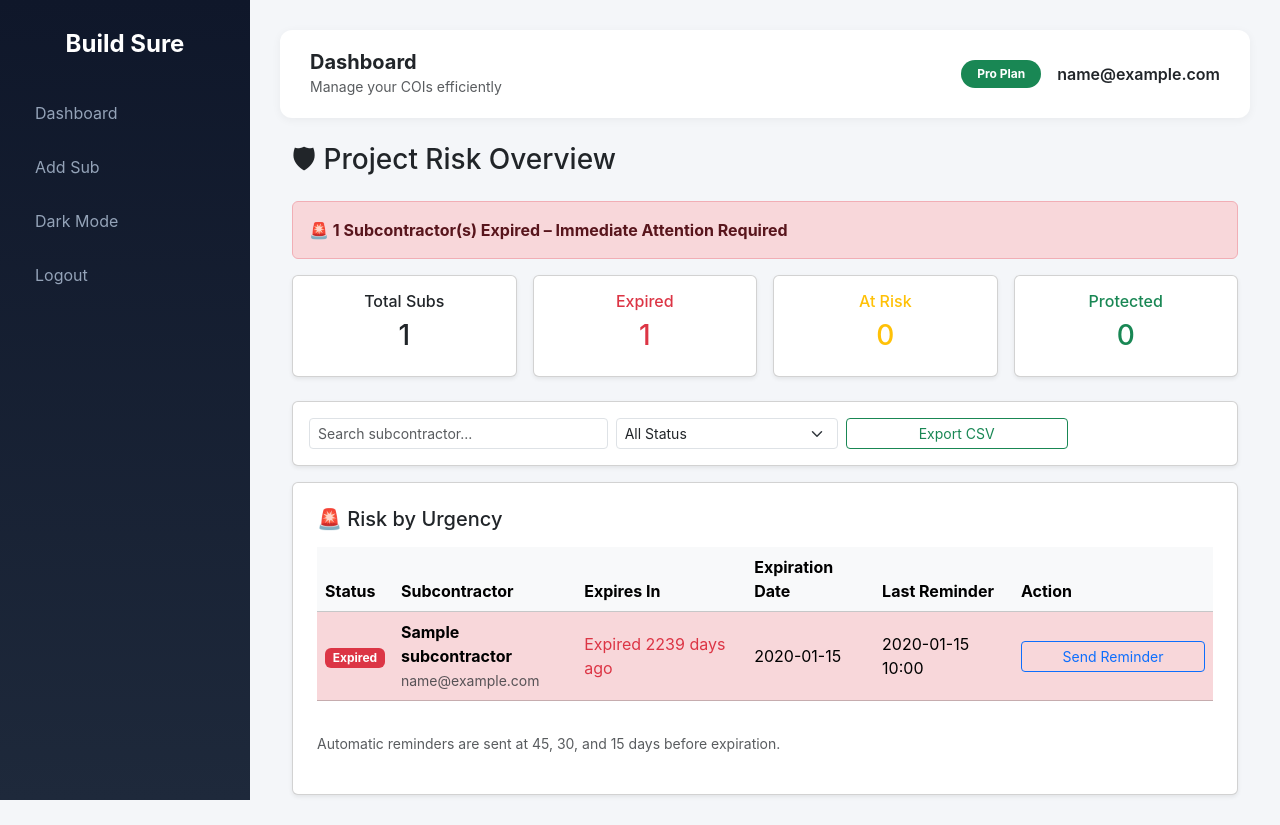
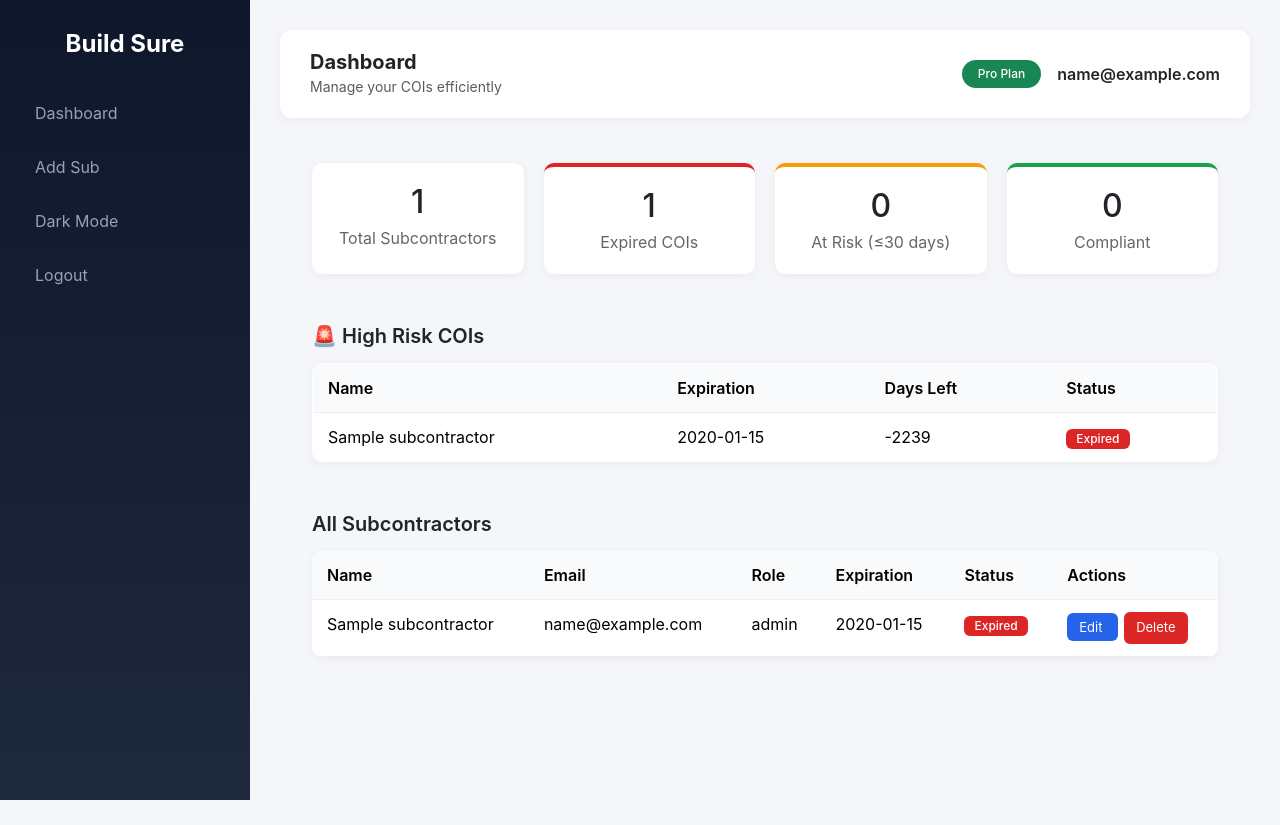
Before and after one commit to buildsurecompliance-cell/Demo_platform, a Flask app: page /dashboard in a window 1280 px wide. After the commit the page ends 800 px from the top, so only its background shows below. Run offline with Flask 3, Linux system fonts and the light colour scheme; a user stored in the database is signed in; tables that the repository leaves empty hold one stand-in row (values such as "Sample post").

Commit message:
dash.html e table risk

```diff
--- a/main.py
+++ b/main.py
@@ -40,6 +40,7 @@
 # ==========================
 # MODELS
 # ==========================
+
 class User(db.Model, UserMixin):
     id = db.Column(db.Integer, primary_key=True)
     email = db.Column(db.String(120), unique=True, nullable=False)
@@ -47,6 +48,7 @@
     timezone = db.Column(db.String(50), default="US/Eastern")
     paid = db.Column(db.Boolean, default=False)
     subs = db.relationship('Subcontractor', backref='owner', lazy=True)
+
 
 class Subcontractor(db.Model):
     id = db.Column(db.Integer, primary_key=True)
@@ -60,6 +62,26 @@
     timezone = db.Column(db.String(50), default="US/Eastern")
     user_id = db.Column(db.Integer, db.ForeignKey('user.id'))
     documents = db.relationship('Document', backref='sub', lazy=True)
+
+    # 🔥 PROPRIEDADE PROFISSIONAL PARA DASHBOARD
+    @property
+    def days_left(self):
+        if self.coi_expiration:
+            return (self.coi_expiration - date.today()).days
+        return None
+
+    # 🔥 STATUS CALCULADO AUTOMATICAMENTE (opcional, nível SaaS)
+    @property
+    def computed_status(self):
+        if self.days_left is None:
+            return "unknown"
+        if self.days_left < 0:
+            return "expired"
+        elif self.days_left <= 30:
+            return "at_risk"
+        else:
+            return "compliant"
+
 
 class Document(db.Model):
     id = db.Column(db.Integer, primary_key=True)
@@ -234,36 +256,40 @@
 def dashboard():
     subs = Subcontractor.query.filter_by(user_id=current_user.id).all()
     today = date.today()
-    expired, at_risk = [], []
-    trend_counts = [0, 0, 0, 0]
 
+    expired = []
+    at_risk = []
+    trend_counts = [0, 0, 0, 0]  # expired, 0-15, 16-30, 31+
+
+    # Classificação de risco
     for sub in subs:
-        if sub.coi_expiration:
-            days_left = (sub.coi_expiration - today).days
-            sub.days_left = days_left
-
-            if days_left < 0:
+        if sub.days_left is not None:
+            if sub.days_left < 0:
                 expired.append(sub)
-                sub.status = "expired"
-            elif days_left <= 30:
+                trend_counts[0] += 1
+            elif sub.days_left <= 15:
                 at_risk.append(sub)
-                sub.status = "risk"
+                trend_counts[1] += 1
+            elif sub.days_left <= 30:
+                trend_counts[2] += 1
             else:
-                sub.status = "compliant"
-
-            if 0 <= days_left <= 15:
-                trend_counts[0] += 1
-            elif 16 <= days_left <= 30:
-                trend_counts[1] += 1
-            elif 31 <= days_left <= 45:
-                trend_counts[2] += 1
-            elif 46 <= days_left <= 60:
                 trend_counts[3] += 1
 
-    db.session.commit()
+    # Ordenação por prioridade (menor days_left primeiro)
+    def risk_priority(sub):
+        if sub.days_left is None:
+            return 9999
+        return sub.days_left
+
+    sorted_subs = sorted(subs, key=risk_priority)
+
+    # Top 10 mais críticos
+    top_risk = sorted_subs[:10]
+
     return render_template(
         "dashboard.html",
         subs=subs,
+        top_risk=top_risk,
         expired=expired,
         at_risk=at_risk,
         trend_counts=trend_counts,
--- a/templates/dashboard.html
+++ b/templates/dashboard.html
@@ -1,210 +1,271 @@
 {% extends "base.html" %}
 {% block content %}
 
-<h3 class="mb-4">🛡 Project Risk Overview</h3>
+<div class="container">
 
-<!-- RISK ALERT HEADER -->
-{% if expired|length > 0 %}
-<div class="alert alert-danger d-flex justify-content-between align-items-center">
-    <strong>
-        🚨 {{ expired|length }} Subcontractor(s) Expired – Immediate Attention Required
-    </strong>
+    <!-- ===================== -->
+    <!-- KPI CARDS -->
+    <!-- ===================== -->
+
+    <div class="kpi-grid">
+        <div class="kpi-card">
+            <h2>{{ subs|length }}</h2>
+            <p>Total Subcontractors</p>
         </div>
-{% elif at_risk|length > 0 %}
-<div class="alert alert-warning d-flex justify-content-between align-items-center">
-    <strong>
-        ⚠ {{ at_risk|length }} COI(s) Expiring Soon
-    </strong>
+
+        <div class="kpi-card danger">
+            <h2>
+                {{ subs|selectattr("computed_status", "equalto", "expired")|list|length }}
+            </h2>
+            <p>Expired COIs</p>
         </div>
-{% else %}
-<div class="alert alert-success">
-    <strong>✔ All COIs Currently Protected</strong>
+
+        <div class="kpi-card warning">
+            <h2>
+                {{ subs|selectattr("computed_status", "equalto", "at_risk")|list|length }}
+            </h2>
+            <p>At Risk (≤30 days)</p>
         </div>
-{% endif %}
 
-<!-- KPI ROW -->
-<div class="row g-3 mb-4 text-center">
-    <div class="col-6 col-md-3">
-        <div class="card p-3 shadow-sm">
-            <h6>Total Subs</h6>
-            <h3>{{ subs|length }}</h3>
-        </div>
-    </div>
-    <div class="col-6 col-md-3">
-        <div class="card p-3 shadow-sm">
-            <h6 class="text-danger">Expired</h6>
-            <h3 class="text-danger">{{ expired|length }}</h3>
-        </div>
-    </div>
-    <div class="col-6 col-md-3">
-        <div class="card p-3 shadow-sm">
-            <h6 class="text-warning">At Risk</h6>
-            <h3 class="text-warning">{{ at_risk|length }}</h3>
-        </div>
-    </div>
-    <div class="col-6 col-md-3">
-        <div class="card p-3 shadow-sm">
-            <h6 class="text-success">Protected</h6>
-            <h3 class="text-success">
-                {{ subs|length - expired|length - at_risk|length }}
-            </h3>
-        </div>
+        <div class="kpi-card success">
+            <h2>
+                {{ subs|selectattr("computed_status", "equalto", "compliant")|list|length }}
+            </h2>
+            <p>Compliant</p>
         </div>
     </div>
 
-<!-- FILTERS -->
-<div class="card p-3 mb-3 shadow-sm">
-    <div class="row g-2">
-        <div class="col-md-4">
-            <input type="text" id="searchInput"
-                   class="form-control form-control-sm"
-                   placeholder="Search subcontractor...">
-        </div>
-        <div class="col-md-3">
-            <select id="statusFilter" class="form-select form-select-sm">
-                <option value="all">All Status</option>
-                <option value="expired">Expired</option>
-                <option value="risk">At Risk</option>
-                <option value="compliant">Protected</option>
-            </select>
-        </div>
-        <div class="col-md-3">
-            <button onclick="exportTable()"
-                    class="btn btn-outline-success btn-sm w-100">
-                Export CSV
-            </button>
-        </div>
-    </div>
-</div>
+    <!-- ===================== -->
+    <!-- HIGH RISK TABLE -->
+    <!-- ===================== -->
 
-<!-- RISK TABLE -->
-<div class="card p-4 shadow-sm">
-    <h5 class="mb-3">🚨 Risk by Urgency</h5>
+    <h3 class="section-title">🚨 High Risk COIs</h3>
 
-    <div class="table-responsive">
-        <table class="table align-middle table-hover" id="subsTable">
-            <thead class="table-light">
+    <table class="table risk-table">
+        <thead>
             <tr>
+                <th>Name</th>
+                <th>Expiration</th>
+                <th>Days Left</th>
                 <th>Status</th>
-                    <th>Subcontractor</th>
-                    <th>Expires In</th>
-                    <th>Expiration Date</th>
-                    <th>Last Reminder</th>
-                    <th width="200">Action</th>
+            </tr>
+        </thead>
+        <tbody>
+            {% for sub in top_risk %}
+            {% if sub.computed_status != "compliant" %}
+            <tr class="
+                {% if sub.computed_status == 'expired' %}
+                    row-danger
+                {% elif sub.computed_status == 'at_risk' %}
+                    row-warning
+                {% endif %}
+            ">
+                <td>{{ sub.name }}</td>
+                <td>{{ sub.coi_expiration }}</td>
+                <td>
+                    {% if sub.days_left is not none %}
+                        {{ sub.days_left }}
+                    {% else %}
+                        —
+                    {% endif %}
+                </td>
+                <td>
+                    {% if sub.computed_status == "expired" %}
+                        <span class="badge badge-danger">Expired</span>
+                    {% elif sub.computed_status == "at_risk" %}
+                        <span class="badge badge-warning">At Risk</span>
+                    {% endif %}
+                </td>
+            </tr>
+            {% endif %}
+            {% endfor %}
+        </tbody>
+    </table>
+
+    <!-- ===================== -->
+    <!-- ALL SUBCONTRACTORS -->
+    <!-- ===================== -->
+
+    <h3 class="section-title">All Subcontractors</h3>
+
+    <table class="table">
+        <thead>
+            <tr>
+                <th>Name</th>
+                <th>Email</th>
+                <th>Role</th>
+                <th>Expiration</th>
+                <th>Status</th>
+                <th>Actions</th>
             </tr>
         </thead>
         <tbody>
             {% for sub in subs %}
-                <tr data-name="{{ sub.name|lower }}"
-                    data-status="{{ sub.status }}"
-                    class="{% if sub.status=='expired' %}table-danger{% endif %}">
-
+            <tr>
+                <td>{{ sub.name }}</td>
+                <td>{{ sub.email }}</td>
+                <td>{{ sub.role }}</td>
+                <td>{{ sub.coi_expiration }}</td>
                 <td>
-                        {% if sub.status == "expired" %}
-                            <span class="badge bg-danger">Expired</span>
-                        {% elif sub.days_left is not none and sub.days_left <= 15 %}
-                            <span class="badge bg-danger">0–15 Days</span>
-                        {% elif sub.days_left is not none and sub.days_left <= 30 %}
-                            <span class="badge bg-warning text-dark">16–30 Days</span>
-                        {% elif sub.days_left is not none and sub.days_left <= 45 %}
-                            <span class="badge bg-warning text-dark">31–45 Days</span>
+                    {% if sub.computed_status == "expired" %}
+                        <span class="badge badge-danger">Expired</span>
+                    {% elif sub.computed_status == "at_risk" %}
+                        <span class="badge badge-warning">At Risk</span>
                     {% else %}
-                            <span class="badge bg-success">Protected</span>
+                        <span class="badge badge-success">Compliant</span>
                     {% endif %}
                 </td>
+                <td>
+                    <a href="{{ url_for('edit_sub', sub_id=sub.id) }}" class="btn-edit">
+                        Edit
+                    </a>
 
-                    <td>
-                        <strong>{{ sub.name }}</strong><br>
-                        <small class="text-muted">{{ sub.email }}</small>
-                    </td>
-
-                    <td>
-                        {% if sub.days_left is not none %}
-                            {% if sub.days_left < 0 %}
-                                <span class="text-danger">
-                                    Expired {{ sub.days_left|abs }} days ago
-                                </span>
-                            {% else %}
-                                {{ sub.days_left }} days
-                            {% endif %}
-                        {% else %}
-                            -
-                        {% endif %}
-                    </td>
-
-                    <td>
-                        {{ sub.coi_expiration if sub.coi_expiration else "-" }}
-                    </td>
-
-                    <td>
-                        {% if sub.last_reminder_sent %}
-                            {{ sub.last_reminder_sent|format_local_time(sub.timezone) }}
-                        {% else %}
-                            <span class="text-muted">Never</span>
-                        {% endif %}
-                    </td>
-
-                    <td>
-                        <form action="{{ url_for('send_reminder', id=sub.id) }}" method="POST">
-                            <button type="submit"
-                                    class="btn btn-sm btn-outline-primary w-100">
-                                Send Reminder
+                    <form method="POST"
+                          action="{{ url_for('delete_sub', sub_id=sub.id) }}"
+                          style="display:inline;"
+                          onsubmit="return confirm('Are you sure you want to delete this subcontractor?');">
+                        <button type="submit" class="btn-delete">
+                            Delete
                         </button>
                     </form>
                 </td>
-
             </tr>
             {% endfor %}
         </tbody>
     </table>
+
 </div>
 
-    <p class="mt-3 text-muted small">
-        Automatic reminders are sent at 45, 30, and 15 days before expiration.
-    </p>
-</div>
+<!-- ===================== -->
+<!-- STYLE (SaaS Clean) -->
+<!-- ===================== -->
 
-<!-- JS FILTER + EXPORT -->
-<script>
-const searchInput = document.getElementById('searchInput');
-const statusFilter = document.getElementById('statusFilter');
-const rows = document.querySelectorAll('#subsTable tbody tr');
+<style>
 
-function filterTable() {
-    const search = searchInput.value.toLowerCase();
-    const status = statusFilter.value;
-
-    rows.forEach(row => {
-        const name = row.dataset.name;
-        const rowStatus = row.dataset.status;
-
-        const matchSearch = name.includes(search);
-        const matchStatus = status === 'all' || rowStatus === status;
-
-        row.style.display = (matchSearch && matchStatus) ? '' : 'none';
-    });
+.container {
+    max-width: 1200px;
+    margin: auto;
+    padding: 20px;
 }
 
-searchInput.addEventListener('keyup', filterTable);
-statusFilter.addEventListener('change', filterTable);
+.section-title {
+    margin-top: 50px;
+    margin-bottom: 15px;
+    font-weight: 600;
+    font-size: 20px;
+}
 
-function exportTable() {
-    let csv=[];
-    const tableRows=document.querySelectorAll("#subsTable tr");
+.kpi-grid {
+    display: grid;
+    grid-template-columns: repeat(auto-fit, minmax(200px, 1fr));
+    gap: 20px;
+    margin-bottom: 40px;
+}
 
-    tableRows.forEach(row=>{
-        let cols=row.querySelectorAll("td,th");
-        let rowData=[];
-        cols.forEach(col=>rowData.push(`"${col.innerText.replace(/"/g,'""')}"`));
-        csv.push(rowData.join(","));
-    });
+.kpi-card {
+    background: white;
+    padding: 20px;
+    border-radius: 10px;
+    box-shadow: 0 2px 10px rgba(0,0,0,0.05);
+    text-align: center;
+}
 
-    const blob=new Blob([csv.join("\n")],{type:"text/csv"});
-    const link=document.createElement("a");
-    link.href=URL.createObjectURL(blob);
-    link.download="risk_dashboard.csv";
-    link.click();
+.kpi-card h2 {
+    margin: 0;
+    font-size: 32px;
 }
-</script>
+
+.kpi-card p {
+    margin: 5px 0 0;
+    color: #666;
+}
+
+.kpi-card.danger { border-top: 4px solid #dc2626; }
+.kpi-card.warning { border-top: 4px solid #f59e0b; }
+.kpi-card.success { border-top: 4px solid #16a34a; }
+
+.table {
+    width: 100%;
+    border-collapse: collapse;
+    background: white;
+    border-radius: 10px;
+    overflow: hidden;
+    box-shadow: 0 2px 10px rgba(0,0,0,0.05);
+}
+
+.table th, .table td {
+    padding: 12px 15px;
+    text-align: left;
+    border-bottom: 1px solid #eee;
+}
+
+.table th {
+    background: #f9fafb;
+    font-weight: 600;
+}
+
+.risk-table {
+    border: 1px solid #fee2e2;
+}
+
+.row-danger {
+    background-color: #ffe2e2;
+}
+
+.row-warning {
+    background-color: #fff4e5;
+}
+
+.badge {
+    padding: 4px 10px;
+    border-radius: 6px;
+    font-size: 12px;
+    font-weight: 500;
+}
+
+.badge-danger {
+    background: #dc2626;
+    color: white;
+}
+
+.badge-warning {
+    background: #f59e0b;
+    color: white;
+}
+
+.badge-success {
+    background: #16a34a;
+    color: white;
+}
+
+.btn-edit {
+    background: #2563eb;
+    color: white;
+    padding: 6px 12px;
+    border-radius: 6px;
+    text-decoration: none;
+    font-size: 13px;
+    margin-right: 6px;
+}
+
+.btn-edit:hover {
+    background: #1d4ed8;
+}
+
+.btn-delete {
+    background: #dc2626;
+    color: white;
+    padding: 6px 12px;
+    border: none;
+    border-radius: 6px;
+    font-size: 13px;
+    cursor: pointer;
+}
+
+.btn-delete:hover {
+    background: #b91c1c;
+}
+
+</style>
 
 {% endblock %}
```
Lines whose indentation alone changed are shown as unchanged.
